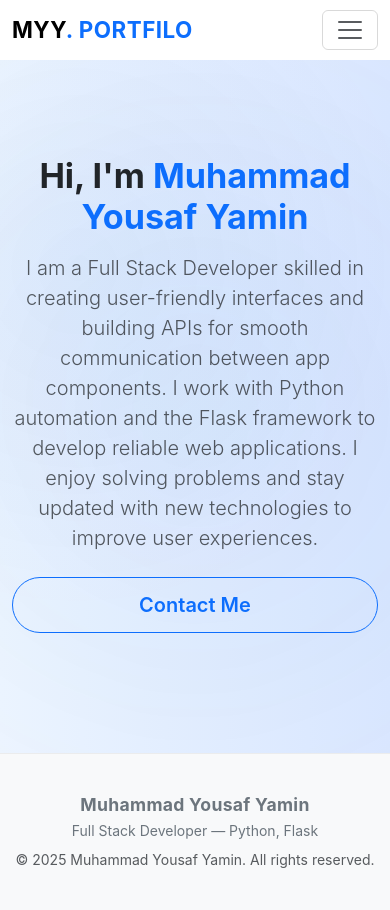
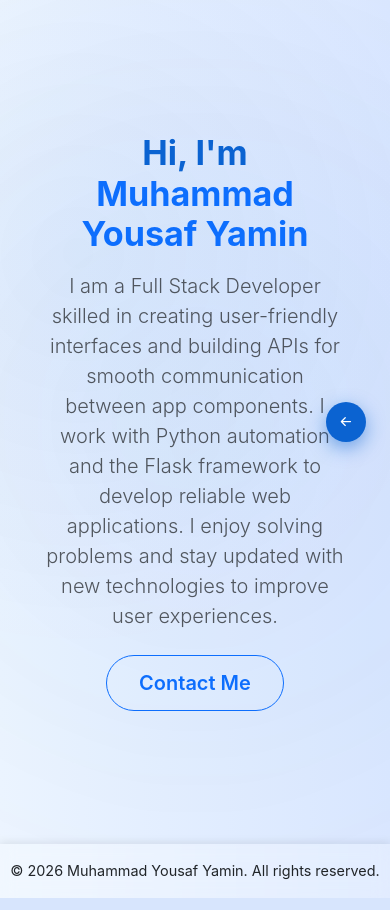
Before and after one commit to myy475855-code/flask-portfilo, a Flask app: page / in a window 390 px wide. Run offline with Flask 3, Linux system fonts and the light colour scheme.

Commit message:
Add files via upload

```diff
--- a/templates/base.html
+++ b/templates/base.html
@@ -3,9 +3,9 @@
 <head>
   <meta charset="utf-8">
   <meta name="viewport" content="width=device-width,initial-scale=1">
-  <title>{% block title %}Muhammad Yousaf Yamin — Portfolio{% endblock %}</title>
+  <title>Muhammad Yousaf Yamin — Portfolio</title>
 
-  <!-- Bootstrap -->
+  <!-- Bootstrap & Icons -->
   <link href="https://cdn.jsdelivr.net/npm/bootstrap@5.3.3/dist/css/bootstrap.min.css" rel="stylesheet">
   <link href="https://cdn.jsdelivr.net/npm/bootstrap-icons@1.11.3/font/bootstrap-icons.css" rel="stylesheet">
 
@@ -16,127 +16,207 @@
     }
 
     body {
+      margin: 0;
       font-family: "Inter", system-ui, sans-serif;
       background: linear-gradient(to right, #eef6ff, #dbe8ff);
       color: var(--text-dark);
       scroll-behavior: smooth;
-      animation: fadeIn 0.6s ease-out;
     }
 
-    @keyframes fadeIn {
-      from { opacity: 0; transform: translateY(10px);} to { opacity: 1; transform: translateY(0);}
-      font-family: "Inter", system-ui, sans-serif;
-      background: var(--bg-light);
-      color: var(--text-dark);
-      scroll-behavior: smooth;
-      transition: background 0.4s ease, color 0.4s ease;
-      animation: fadeIn 0.6s ease-out;
-    }
-    body.dark { background: var(--bg-dark); color: var(--text-light); }
-
-    @keyframes fadeIn {
-      from { opacity: 0; transform: translateY(10px);} to { opacity: 1; transform: translateY(0);} }
-
-    /* NAVBAR */
-    .navbar {
-      background-color:white;
-      backdrop-filter: blur(8px);
-      box-shadow: none;
-      border-bottom: none;
-      transition: .3s ease;
+    section {
+      min-height: 100vh;
+      display: flex;
+      justify-content: center;
+      align-items: center;
+      text-align: center;
+      flex-direction: column;
+      padding: 2rem;
     }
 
-    .navbar-nav .nav-link {
-      position: relative;
-      font-weight: 500;
-      padding: .7rem 1rem !important;
-      transition: color .25s;
+    section h1 { font-size: 3rem; font-weight: 700; color: var(--primary); }
+    section p { font-size: 1.2rem; max-width: 600px; color: var(--text-dark); }
+
+    /* COLLAPSIBLE RIGHT SIDE NAVBAR */
+    .icon-navbar {
+      position: fixed;
+      top: 50%;
+      right: 1.5rem;
+      transform: translateY(-50%) translateX(120%);
+      z-index: 1050;
+      display: flex;
+      flex-direction: column;
+      gap: 1rem;
+      background: rgba(255,255,255,0.15);
+      backdrop-filter: blur(16px);
+      padding: 1rem 0.5rem;
+      border-radius: 16px;
+      box-shadow: 0 8px 24px rgba(0,0,0,0.12);
+      transition: transform 0.4s ease, opacity 0.4s ease;
+      opacity: 0;
     }
 
-    .navbar-nav .nav-link::after {
+    .icon-navbar.show {
+      transform: translateY(-50%) translateX(0);
+      opacity: 1;
+    }
+
+    .icon-nav-list {
+      list-style: none;
+      margin: 0;
+      padding: 0;
+      display: flex;
+      flex-direction: column;
+      align-items: center;
+      gap: 1rem;
+    }
+
+    .icon-nav-list li a {
+      position: relative;
+      display: flex;
+      align-items: center;
+      justify-content: center;
+      width: 3.5rem;
+      height: 3.5rem;
+      border-radius: 50%;
+      color: var(--text-dark);
+      font-size: 1.5rem;
+      background: rgba(255,255,255,0.25);
+      transition: all 0.3s ease, box-shadow 0.3s ease;
+      box-shadow: 0 4px 12px rgba(0,0,0,0.1);
+      touch-action: manipulation;
+    }
+
+    /* Hover & touch effect */
+    .icon-nav-list li a:hover, .icon-nav-list li a:active {
+      transform: translateY(-5px) scale(1.1);
+      background: var(--primary);
+      color: #fff;
+      box-shadow: 0 8px 20px rgba(11,99,209,0.6);
+    }
+
+    /* Active section indicator */
+    .icon-nav-list li a.active::after {
       content: "";
       position: absolute;
-      bottom: 5px;
-      left: 50%;
-      width: 0;
-      height: 3px;
-      background: var(--primary);
-      border-radius: 50px;
-      transition: .3s ease;
-      transform: translateX(-50%);
+      top: -6px;
+      left: -6px;
+      width: calc(100% + 12px);
+      height: calc(100% + 12px);
+      border-radius: 50%;
+      border: 2px solid var(--primary);
+      animation: glowPulse 1.5s infinite;
     }
 
-    .navbar-nav .nav-link:hover::after,
-    .navbar-nav .nav-link.active::after {
-      width: 60%;
+    @keyframes glowPulse {
+      0%, 100% { box-shadow: 0 0 8px var(--primary); }
+      50% { box-shadow: 0 0 20px var(--primary); }
     }
 
-    .navbar-nav .nav-link:hover,
-    .navbar-nav .nav-link.active {
-      color: var(--primary) !important;
+    /* TOGGLE ARROW */
+    .toggle-arrow {
+      position: fixed;
+      top: 50%;
+      right: 1.5rem;
+      transform: translateY(-50%);
+      z-index: 1060;
+      background: var(--primary);
+      color: #fff;
+      width: 2.8rem;
+      height: 2.8rem;
+      border-radius: 50%;
+      display: flex;
+      align-items: center;
+      justify-content: center;
+      cursor: pointer;
+      box-shadow: 0 6px 18px rgba(11,99,209,0.5);
+      transition: all 0.3s ease;
     }
 
-    .navbar-brand { font-size: 1.4rem; font-weight: 700; letter-spacing: .5px; }
+    .toggle-arrow:hover {
+      transform: translateY(-50%) scale(1.1);
+    }
 
     /* FOOTER */
     footer {
-      background: #f8f9fa;
-      color: #6c757d;
-      padding: 2.5rem 0;
-      border-top: 1px solid rgba(0,0,0,0.05);
-      transition: background .4s ease, color .4s ease;
+      text-align: center;
+      padding: 1rem 0;
+      font-size: 0.9rem;
+      color: var(--text-dark);
+      background: rgba(255,255,255,0.2);
+      backdrop-filter: blur(8px);
+      box-shadow: 0 -2px 8px rgba(0,0,0,0.08);
     }
-    body.dark footer { background: #0b152e; color: #ced4da; border-top: 1px solid rgba(255,255,255,0.08); }
 
-    footer h6 { font-size: 1.1rem; letter-spacing: .3px; }
-    .social-icon { font-size: 1.4rem; margin-right: .6rem; transition: .25s; }
-    .social-icon:hover { color: var(--primary); transform: translateY(-3px); }
-
-    #themeToggle { transition: .25s; }
-    #themeToggle:hover { transform: scale(1.1); box-shadow: 0 0 12px rgba(11,99,209,0.4);}
+    /* RESPONSIVE: keep same BG on small devices */
+    @media (max-width: 768px) {
+      .icon-navbar { padding: 0.5rem; width: 180px; }
+      .icon-nav-list li a { width: 3rem; height: 3rem; font-size: 1.3rem; }
+      .toggle-arrow { width: 2.5rem; height: 2.5rem; font-size: 1.3rem; }
+    }
     {% block style %} {% endblock %}
-  </style>
+   </style>
 </head>
 <body>
-  <!-- NAVBAR -->
-  <nav class="navbar navbar-expand-lg sticky-top bg-white">
-    <div class="container">
-      <a class="navbar-brand" href="{{ url_for('home') }}">MYY<span class="text-primary">. PORTFILO</span></a>
 
-      <button class="navbar-toggler" type="button" data-bs-toggle="collapse" data-bs-target="#mainNav">
-        <span class="navbar-toggler-icon"></span>
-      </button>
+  <!-- MAIN CONTENT -->
+  {% block content %} {% endblock %}
 
-      <div class="collapse navbar-collapse" id="mainNav">
-        <ul class="navbar-nav ms-auto mb-2 mb-lg-0 text-center">
-          <li class="nav-item"><a class="nav-link" href="{{ url_for('home') }}">Home</a></li>
-          <li class="nav-item"><a class="nav-link" href="{{ url_for('about') }}">About</a></li>
-          <li class="nav-item"><a class="nav-link" href="{{ url_for('skills') }}">Skills</a></li>
-          <li class="nav-item"><a class="nav-link" href="{{ url_for('experience') }}">Experience</a></li>
-          <li class="nav-item"><a class="nav-link" href="{{ url_for('education') }}">Education</a></li>
-          <li class="nav-item"><a class="nav-link" href="{{ url_for('contact') }}">Contact</a></li>
-        </ul>
-
-      </div>
-    </div>
+  <!-- COLLAPSIBLE RIGHT NAVBAR -->
+  <nav class="icon-navbar" id="iconNavbar">
+    <ul class="icon-nav-list">
+      <li><a href="{{ url_for('home') }}" title="Home"><i class="bi bi-house-fill"></i></a></li>
+      <li><a href="{{ url_for('about') }}" title="About"><i class="bi bi-person-fill"></i></a></li>
+      <li><a href="{{ url_for('skills') }}" title="Skills"><i class="bi bi-lightning-fill"></i></a></li>
+      <li><a href="{{ url_for('experience') }}" title="Experience"><i class="bi bi-briefcase-fill"></i></a></li>
+      <li><a href="{{ url_for('education') }}" title="Education"><i class="bi bi-book-fill"></i></a></li>
+      <li><a href="{{ url_for('contact') }}" title="Contact"><i class="bi bi-envelope-fill"></i></a></li>
+    </ul>
   </nav>
 
-  <!-- MAIN CONTENT -->
-  {% block content %}{% endblock %}
+  <!-- TOGGLE ARROW -->
+  <div class="toggle-arrow" id="toggleArrow" title="Open Navbar">
+    <i class="bi bi-arrow-left-short"></i>
+  </div>
 
   <!-- FOOTER -->
-  <footer class=" text-center">
-    <div class="container">
-      <h6 class="fw-bold mb-1">Muhammad Yousaf Yamin</h6>
-      <p class="small mb-2">Full Stack Developer — Python, Flask</p>
-      <p class="small text-muted mb-0">© {{ 2025 }} Muhammad Yousaf Yamin. All rights reserved.</p>
-    </div>
+  <footer>
+    © 2026 Muhammad Yousaf Yamin. All rights reserved.
   </footer>
 
   <!-- JS -->
   <script src="https://cdn.jsdelivr.net/npm/bootstrap@5.3.3/dist/js/bootstrap.bundle.min.js"></script>
   <script>
+    const navbar = document.getElementById('iconNavbar');
+    const toggleArrow = document.getElementById('toggleArrow');
+    const navLinks = document.querySelectorAll('.icon-nav-list li a');
+    const sections = document.querySelectorAll('section');
 
+    // Show navbar when arrow clicked
+    toggleArrow.addEventListener('click', () => {
+      navbar.classList.add('show');
+      toggleArrow.style.display = 'none';
+    });
+
+    // Hide navbar when a nav link is clicked
+    navLinks.forEach(link => {
+      link.addEventListener('click', () => {
+        navbar.classList.remove('show');
+        toggleArrow.style.display = 'flex';
+      });
+    });
+
+    // Highlight active icon on scroll
+    function activateNav() {
+      let scrollPos = window.scrollY + window.innerHeight / 2;
+      sections.forEach((section, index) => {
+        if(scrollPos >= section.offsetTop && scrollPos < section.offsetTop + section.offsetHeight){
+          navLinks.forEach(link => link.classList.remove('active'));
+          navLinks[index].classList.add('active');
+        }
+      });
+    }
+    window.addEventListener('scroll', activateNav);
+    activateNav();
   </script>
 </body>
 </html>
--- a/templates/index.html
+++ b/templates/index.html
@@ -1,5 +1,6 @@
 {% extends "base.html" %}
 {% block title %}Home | Muhammad Yousaf Yamin{% endblock %}
+
 {% block style %}
 /* Global smooth animation */
 * {
@@ -56,17 +57,6 @@
   box-shadow: 0 10px 20px rgba(11, 99, 209, 0.3);
 }
 
-/* Image Animation */
-.hero img {
-  animation: floatUp 3s ease-in-out infinite;
-}
-
-@keyframes floatUp {
-  0% { transform: translateY(0); }
-  50% { transform: translateY(-12px); }
-  100% { transform: translateY(0); }
-}
-
 /* Background Glow Animation */
 .hero::before {
   content: "";
@@ -86,45 +76,35 @@
   to { transform: scale(1.2); opacity: 0.8; }
 }
 
-/* On Hover Shake Effect (Subtle) */
-.hero:hover img {
-  transform: scale(1.03);
-}
-
 /* Responsive Enhancements */
 @media (max-width: 768px) {
   .hero {
     text-align: center !important;
   }
+}
+{% endblock %}
 
-  .hero img {
-    display:none;
-  }
-}
-
-{% endblock %}
 {% block content %}
-<section class="hero position-relative text-center text-md-start py-5">
+<section class="hero position-relative text-center py-5">
   <div class="container py-5">
-    <div class="row align-items-center gy-4">
-      <div class="col-lg-7">
+    <div class="row justify-content-center">
+      <div class="col-lg-8">
         <h1 class="display-4 fw-bold">Hi, I'm <span class="text-primary">Muhammad Yousaf Yamin</span></h1>
         <p class="lead text-muted mt-3 mb-4">
           I am a Full Stack Developer skilled in creating user-friendly interfaces and building APIs for smooth communication between app components. I work with Python automation and the Flask framework to develop reliable web applications. I enjoy solving problems and stay updated with new technologies to improve user experiences.
         </p>
-        <div class="d-flex flex-column flex-sm-row gap-3">
+        <div class="d-flex justify-content-center gap-3">
           <a href="{{ url_for('contact') }}" class="btn btn-outline-primary btn-lg">
             Contact Me
           </a>
         </div>
       </div>
-      <div class="col-lg-5 text-center">
-        <img src="https://cdn-icons-png.flaticon.com/512/906/906343.png"
-             alt="Developer Illustration" class="img-fluid" style="max-height: 320px;">
-      </div>
     </div>
   </div>
+
+  <!-- Background radial glow -->
   <div class="position-absolute top-0 start-0 w-100 h-100"
-       style="background: radial-gradient(circle at 20% 30%, rgba(11,99,209,0.05), transparent 60%); z-index:-1;"></div>
+       style="background: radial-gradient(circle at 20% 30%, rgba(11,99,209,0.05), transparent 60%); z-index:-1;">
+  </div>
 </section>
 {% endblock %}
```
